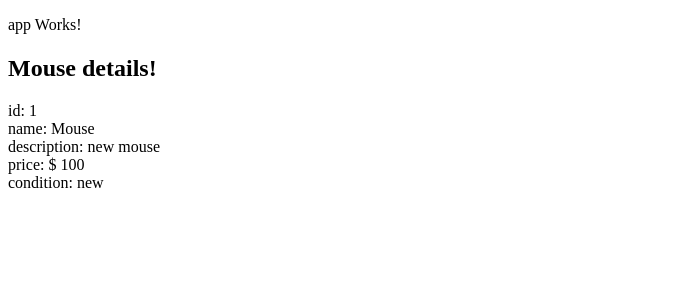
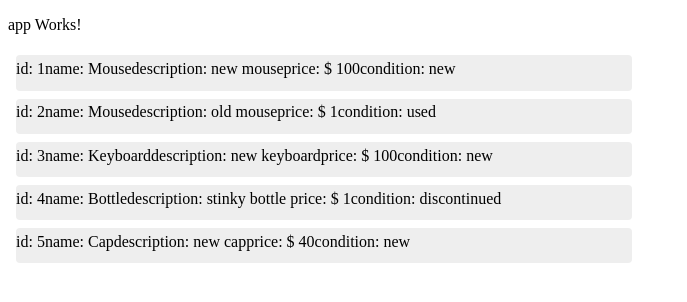
Before and after one commit to krishnaaGit/Angular, an Angular app: page / in a window 1280 px wide. Shown: the top 302 px of the page, without its empty margins (0-687 px from the left). Built offline with nearby package versions, Linux system fonts and the light colour scheme.

Commit message:
product list info

```diff
--- a/src/app/product.component.ts
+++ b/src/app/product.component.ts
@@ -15,23 +15,104 @@ export class Product {
   selector: 'product-component',
   template: `
     <h1>{{title}}</h1>
-    <h2>{{product.name}} details!</h2>
-    <div><label>id: </label>{{product.id}}</div>
-    <div><label>name: </label>{{product.name}}</div>
-    <div><label>description: </label>{{product.description}}</div>
-    <div><label>price: </label>$ {{product.price}}</div>
-    <div><label>condition: </label>{{product.condition}}</div>
+
+    <ul class="products">
+    <li *ngFor="let product of products" [class.selected]="product === selectedProduct"
+    (click)="onSelect(product)">
+      <span><label>id: </label>{{product.id}}</span>
+      <span><label>name: </label>{{product.name}}</span>
+      <span><label>description: </label>{{product.description}}</span>
+      <span><label>price: </label>$ {{product.price}}</span>
+      <span><label>condition: </label>{{product.condition}}</span>
+    </li>
+    </ul>
+
+    <div *ngIf="selectedProduct">
+    <h2>{{selectedProduct.name}} details!</h2>
+    <div><label>id: </label>{{selectedProduct.id}}</div>
+    <div>
+      <label>Name: </label>
+      <input [(ngModel)]="selectedProduct.name" placeholder="name"/>
+    </div>
+    <div>
+      <label>Description: </label>
+      <input [(ngModel)]="selectedProduct.description" placeholder="description"/>
+    </div>
+    <div>
+      <label>Price: </label>
+      <input [(ngModel)]="selectedProduct.price" placeholder="price"/>
+    </div>
+    <div>
+      <label>Condition: </label>
+      <input [(ngModel)]="selectedProduct.condition" placeholder="condition"/>
+    </div>
+  </div>
     `,
-  styles: []
+  styles: [`
+  .selected {
+    background-color: #CFD8DC !important;
+    color: white;
+  }
+  .products {
+    margin: 0 0 2em 0;
+    list-style-type: none;
+    padding: 0;
+    width: 50%;
+  }
+  .products li {
+    cursor: pointer;
+    position: relative;
+    left: 0;
+    background-color: #EEE;
+    margin: .5em;
+    padding: .3em 0;
+    height: 1.6em;
+    border-radius: 4px;
+  }
+  .products li.selected:hover {
+    background-color: #BBD8DC !important;
+    color: white;
+  }
+  .products li:hover {
+    color: #607D8B;
+    background-color: #DDD;
+    left: .1em;
+  }
+  .products .text {
+    position: relative;
+    top: -3px;
+  }
+  .products .badge {
+    display: inline-block;
+    font-size: small;
+    color: white;
+    padding: 0.8em 0.7em 0 0.7em;
+    background-color: #607D8B;
+    line-height: 1em;
+    position: relative;
+    left: -1px;
+    top: -4px;
+    height: 1.8em;
+    margin-right: .8em;
+    border-radius: 4px 0 0 4px;
+  }
+`]
 })
 export class ProductComponent {
-  title: "Product Description";
-  product: Product = {
-    id: 1,
-    name: "Mouse",
-    description: "new mouse",
-    price: 100,
-    condition: "new"
-  };
+  title: "Product List";
+  products = PRODUCTS;
+  selectedProduct: Product;
+
+  onSelect(product: Product): void {
+    this.selectedProduct = product;
+  }
 
 }
+
+const PRODUCTS: Product[] = [
+  { id: 1, name: 'Mouse', description: "new mouse", price: 100, condition: "new" },
+  { id: 2, name: 'Mouse', description: "old mouse", price: 1, condition: "used" },
+  { id: 3, name: 'Keyboard', description: "new keyboard", price: 100, condition: "new" },
+  { id: 4, name: 'Bottle', description: "stinky bottle ", price: 1, condition: "discontinued" },
+  { id: 5, name: 'Cap', description: "new cap", price: 40, condition: "new" }
+];
```
